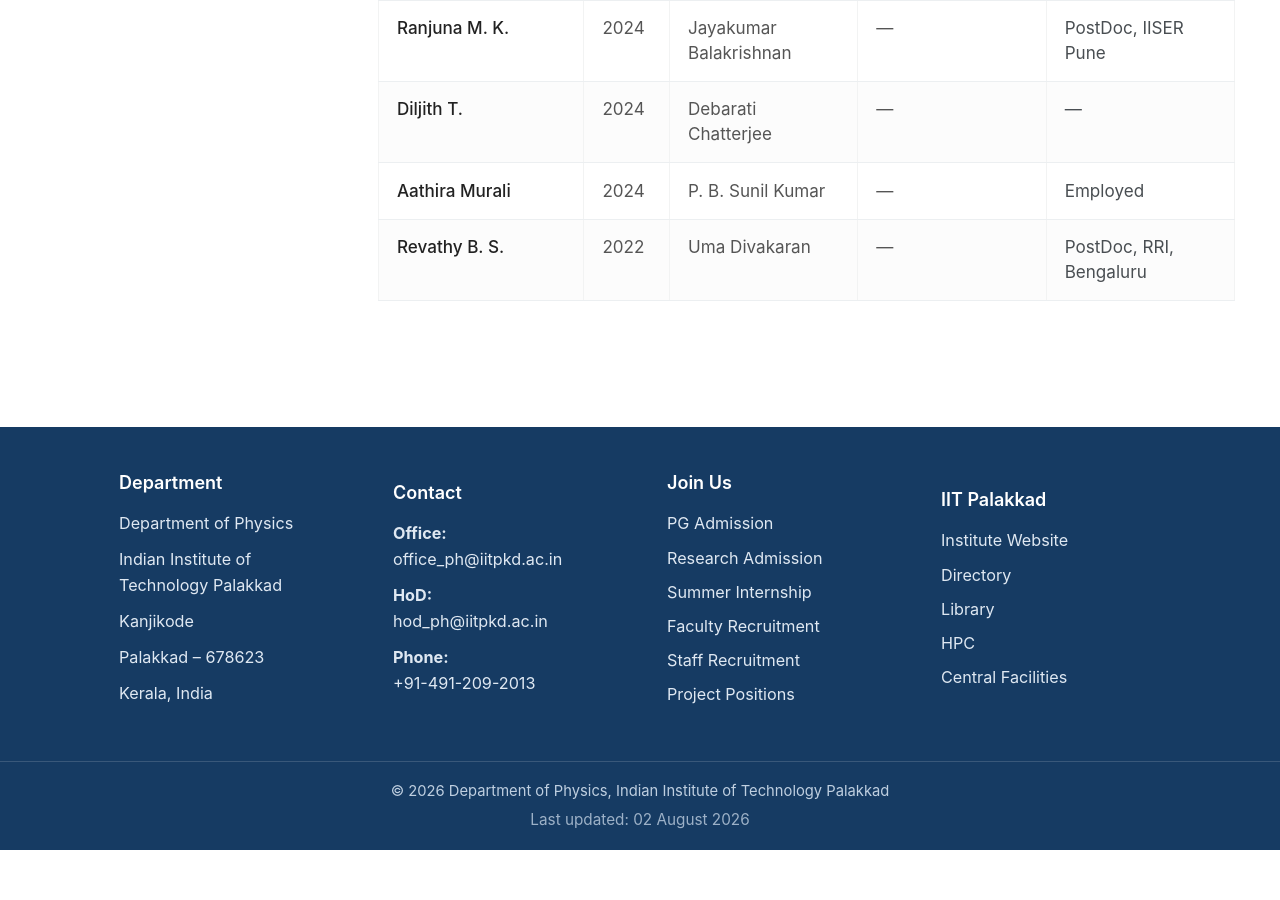
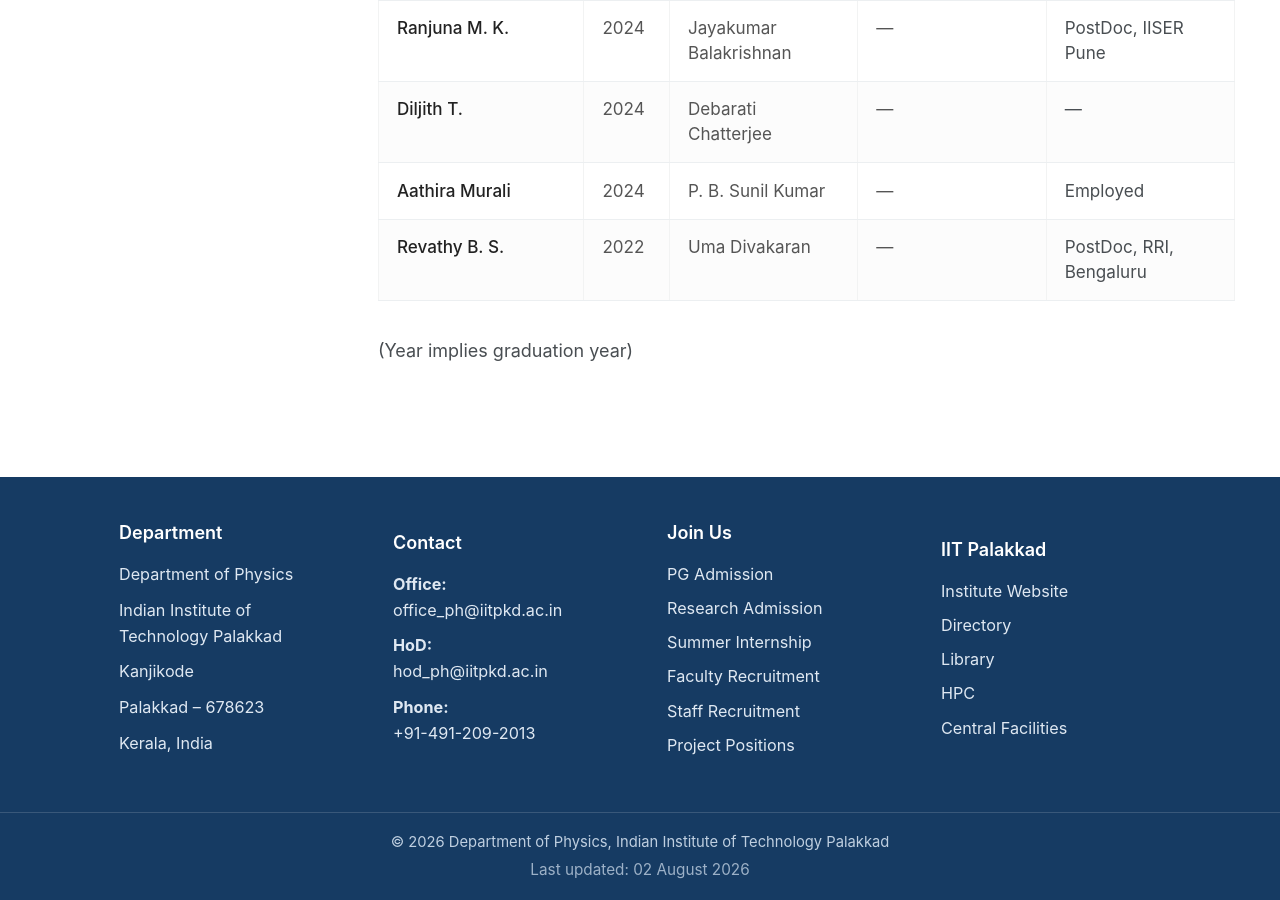
Before and after one commit to phyall/phyall.github.io, a Jekyll site: the page built from _pages/former_phd.md, in a window 1280 px wide and 900 px high, scrolled down 834 px. Built offline with Jekyll 4.4.1, drawn with Linux system fonts in a browser that asks for light colours; a style sheet for code colours, icons or effects is not loaded; before the commit the page ends 1684 px from its top, so only the background shows below that.

Commit message:
Update former_phd.md

```diff
--- a/_pages/former_phd.md
+++ b/_pages/former_phd.md
@@ -7,3 +7,5 @@ sidebar: quicklinks
 
 
 {% include former_phd_table.html students=site.data.phd_students %}
+
+(Year implies graduation year)
```
